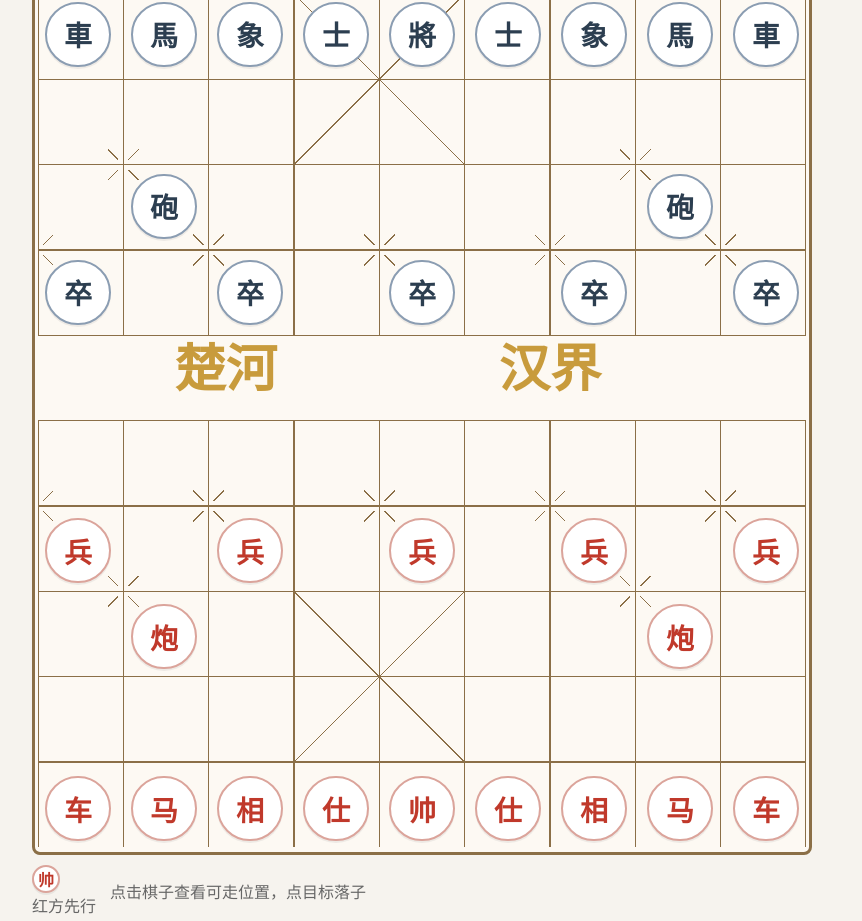
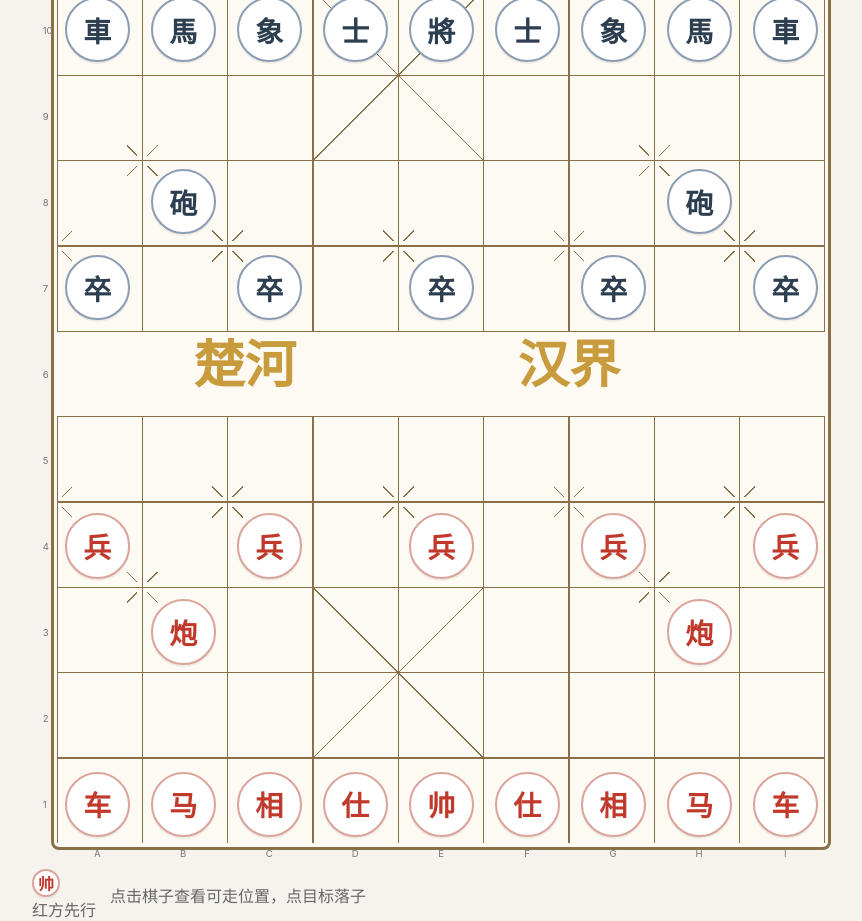
Before and after one commit to pinklemon123/qi, a website: page index.html in a window 1280 px wide. Shown: the whole page, without its empty margins (218-1080 px from the left). Drawn offline with Linux system fonts and the light colour scheme.

Commit message:
feat: add board coordinates

```diff
--- a/app.js
+++ b/app.js
@@ -89,6 +89,20 @@ function render() {
       cell.setAttribute('role', 'gridcell');
       cell.dataset.row = r;
       cell.dataset.col = c;
+
+      // coordinate labels
+      if (c === 0) {
+        const lbl = document.createElement('div');
+        lbl.className = 'row-label';
+        lbl.textContent = 10 - r;
+        cell.appendChild(lbl);
+      }
+      if (r === 9) {
+        const lbl = document.createElement('div');
+        lbl.className = 'col-label';
+        lbl.textContent = String.fromCharCode(65 + c);
+        cell.appendChild(lbl);
+      }
 
       const p = board[r][c];
       if (p) {
--- a/style.css
+++ b/style.css
@@ -39,6 +39,9 @@ button:hover { background:#fafafa; }
   grid-template-columns: repeat(9, 1fr);
   grid-template-rows: repeat(10, 1fr);
   position: relative;
+  margin-left: 1.2em;
+  margin-bottom: 1.2em;
+  overflow: visible;
 }
 
 /* SVG overlay for authentic Xiangqi board lines */
@@ -65,6 +68,25 @@ button:hover { background:#fafafa; }
   display: flex;
   align-items: center;
   justify-content: center;
+}
+
+.row-label,
+.col-label {
+  position: absolute;
+  font-size: 0.6em;
+  color: #777;
+}
+
+.row-label {
+  left: -1.2em;
+  top: 50%;
+  transform: translateY(-50%);
+}
+
+.col-label {
+  bottom: -1.2em;
+  left: 50%;
+  transform: translateX(-50%);
 }
 
 /* River decoration */
```
Also changed, not shown: 1 other file.
